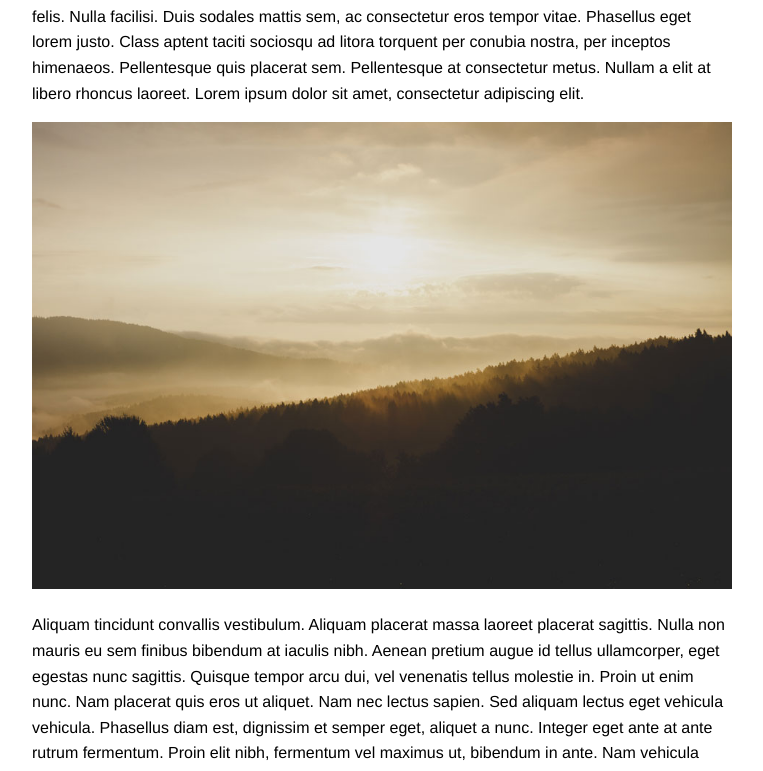
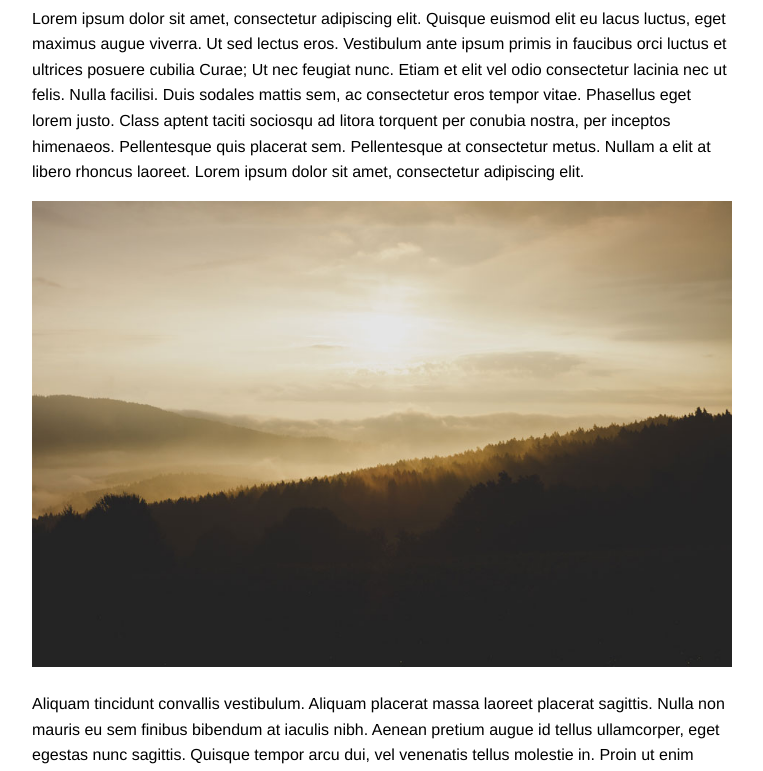
Before and after one commit to michaelbull/zoom.ts, a website: page index.html in a window 1280 px wide. Shown: the part 167-938 px from the top of the page, without its empty margins (258-1021 px from the left). Drawn offline with Linux system fonts and the light colour scheme.

Commit message:
Add top margin to example page

```diff
--- a/index.html
+++ b/index.html
@@ -14,6 +14,7 @@
         font-family: 'Helvetica Neue', Helvetica, Arial, sans-serif;
         font-size: 1rem;
         line-height: 1.6;
+        margin-top: 100px;
         margin-left: auto;
         margin-right: auto;
         min-width: 320px;
```
